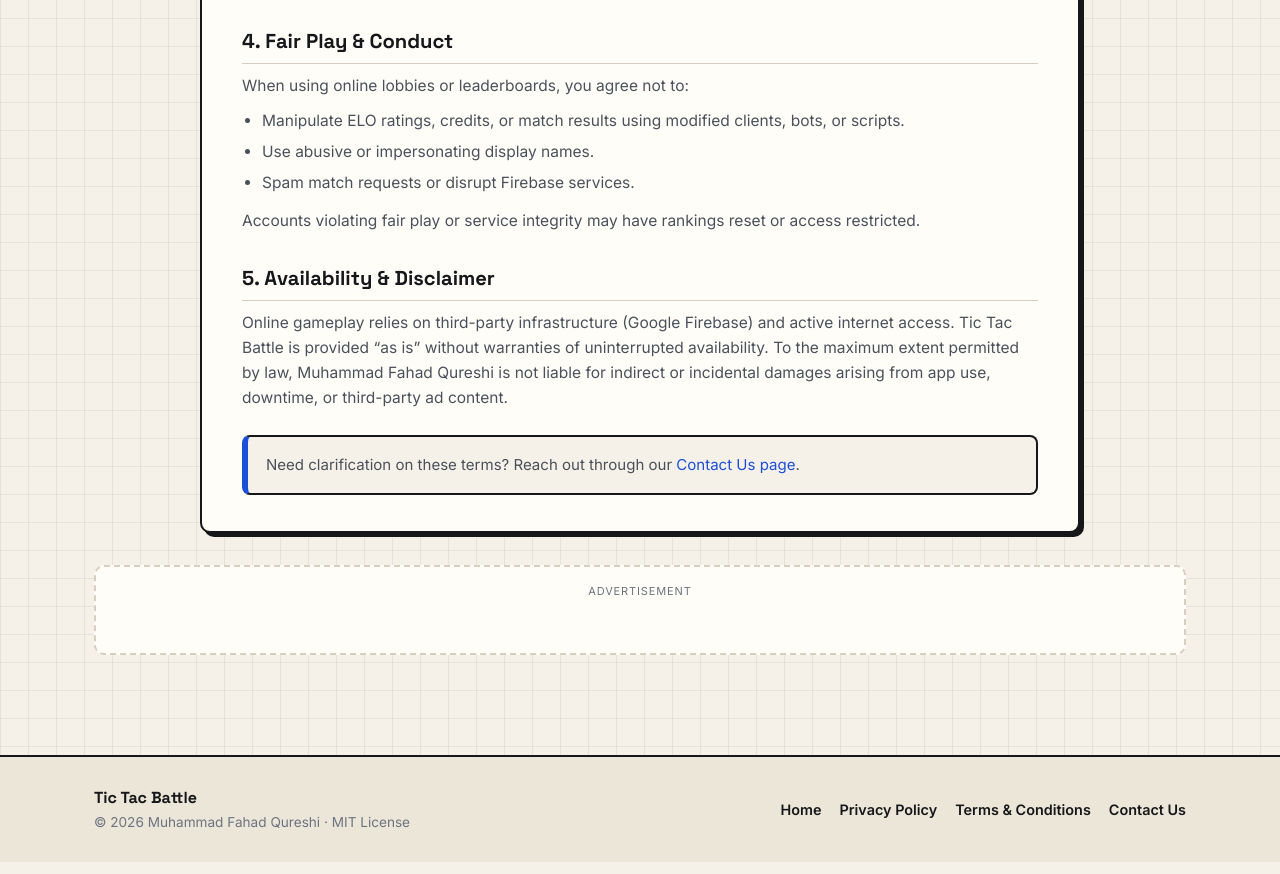
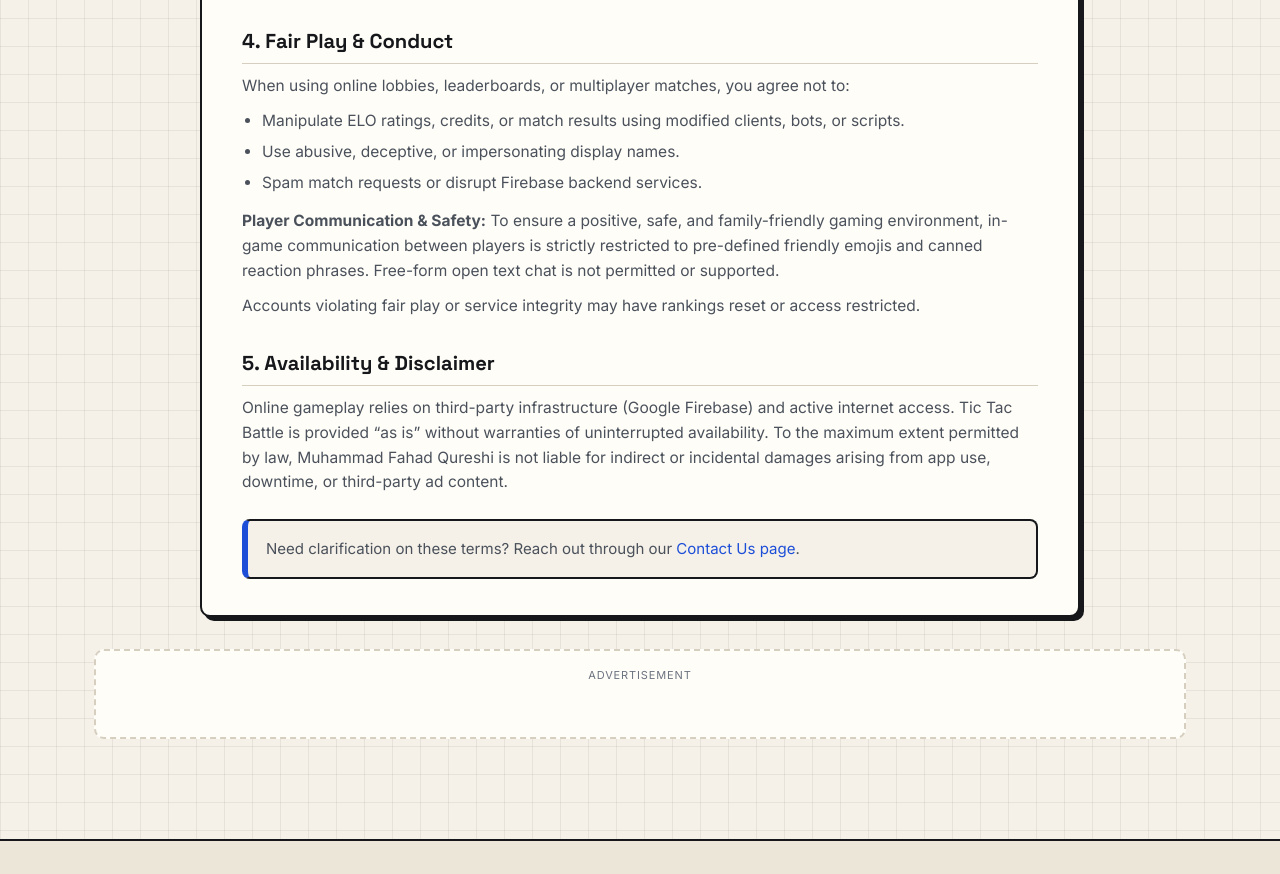
Before and after one commit to mfahadfaizi/tic-tac-battle-web, a plain HTML site: page terms.html in a window 1280 px wide. Shown: the part 878-1752 px from the top of the page. Drawn offline with Linux system fonts and the light colour scheme.

Commit message:
Update privacy policy and terms for ephemeral in-game reactions and scheduled notifications

```diff
--- a/terms.html
+++ b/terms.html
@@ -70,12 +70,17 @@
         </ul>
 
         <h2>4. Fair Play &amp; Conduct</h2>
-        <p>When using online lobbies or leaderboards, you agree not to:</p>
+        <p>When using online lobbies, leaderboards, or multiplayer matches, you agree not to:</p>
         <ul>
           <li>Manipulate ELO ratings, credits, or match results using modified clients, bots, or scripts.</li>
-          <li>Use abusive or impersonating display names.</li>
-          <li>Spam match requests or disrupt Firebase services.</li>
+          <li>Use abusive, deceptive, or impersonating display names.</li>
+          <li>Spam match requests or disrupt Firebase backend services.</li>
         </ul>
+        <p>
+          <strong>Player Communication &amp; Safety:</strong> To ensure a positive, safe, and family-friendly gaming environment,
+          in-game communication between players is strictly restricted to pre-defined friendly emojis and canned reaction phrases.
+          Free-form open text chat is not permitted or supported.
+        </p>
         <p>
           Accounts violating fair play or service integrity may have rankings reset or access restricted.
         </p>
```
Also changed, not shown: privacy.html (+7 -2 lines).
